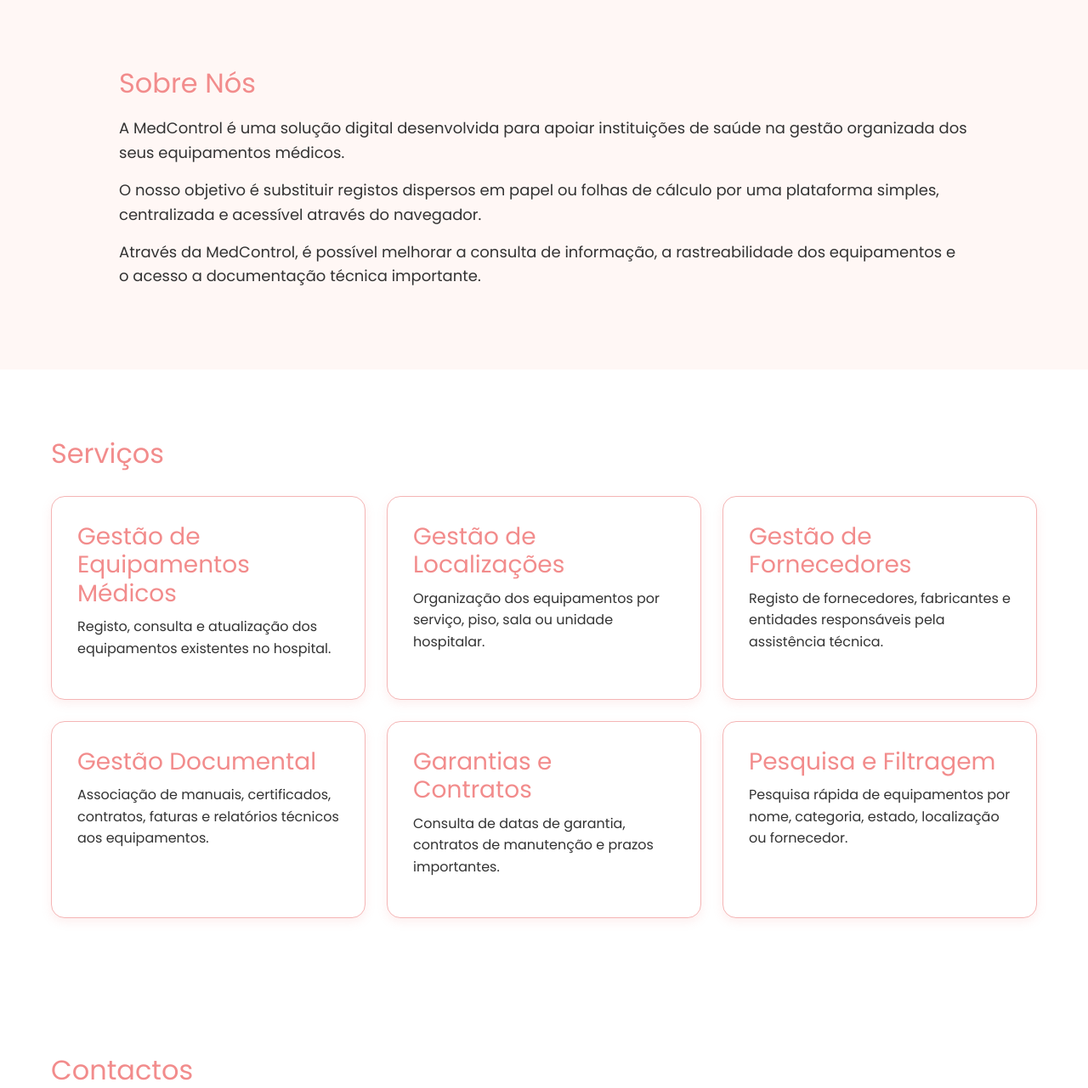
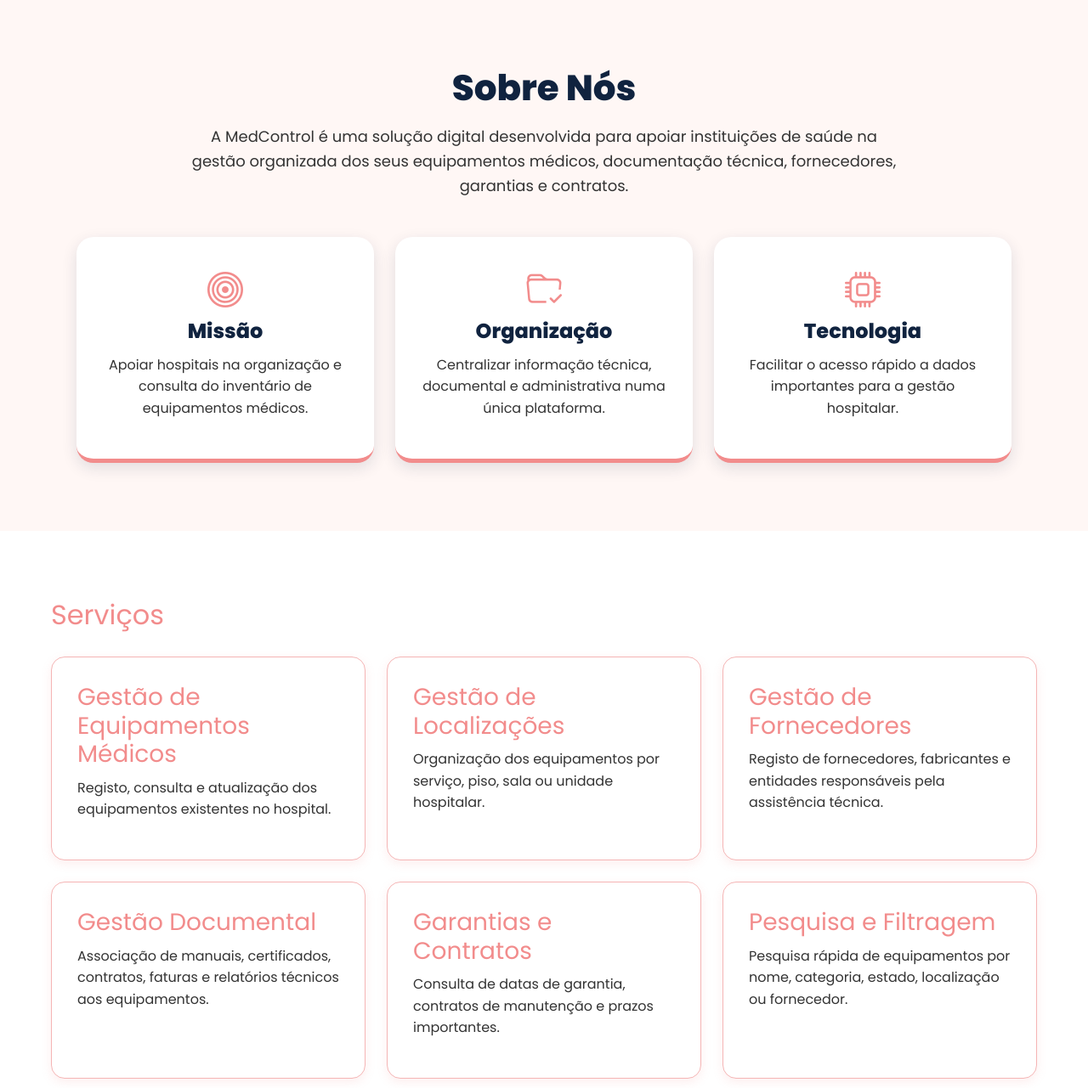
Before and after one commit to MariaFerreira1240661/Projeto-Sibdas, a PHP site: page /frontend/index.html in a window 1280 px wide. Shown: the part 739-2020 px from the top of the page at 85% size. Run offline with PHP 8.4, Linux system fonts and the light colour scheme.

Commit message:
Melhoria da secção sobre nós

```diff
--- a/assets/css/estilo.css
+++ b/assets/css/estilo.css
@@ -176,13 +176,80 @@ footer {
 }
 
 .sobre-container {
-    max-width: 1000px;
+    max-width: 1100px;
     margin: 0 auto;
 }
 
-.sobre-texto p {
+.sobre-intro {
+    text-align: center;
+    max-width: 850px;
+    margin: 0 auto 45px auto;
+}
+
+.sobre-intro h2 {
+    color: #10233f;
+    font-size: 42px;
+    font-weight: 800;
+    margin-bottom: 18px;
+}
+
+.sobre-intro p {
+    color: #333333;
+    font-size: 18px;
+}
+
+.sobre-cards {
+    display: grid;
+    grid-template-columns: repeat(3, 1fr);
+    gap: 25px;
+}
+
+.sobre-card {
+    background-color: #ffffff;
+    padding: 30px;
+    border-radius: 20px;
+    text-align: center;
+    border-bottom: 5px solid #f28c8c;
+    box-shadow: 0 6px 18px rgba(16, 35, 63, 0.12);
+}
+
+.sobre-card i {
+    color: #f28c8c;
+    font-size: 42px;
     margin-bottom: 15px;
-    font-size: 18px;
+}
+
+.sobre-card h3 {
+    color: #10233f;
+    font-size: 24px;
+    font-weight: 800;
+    margin-bottom: 12px;
+}
+
+.sobre-card p {
+    color: #333333;
+    font-size: 16px;
+}
+
+.destaque-item {
+    display: flex;
+    gap: 15px;
+    margin-bottom: 20px;
+    align-items: flex-start;
+}
+
+.destaque-item span {
+    background-color: #f28c8c;
+    color: #ffffff;
+    font-weight: 800;
+    padding: 8px 12px;
+    border-radius: 10px;
+}
+
+.destaque-item p {
+    color: #10233f;
+    font-weight: 600;
+    margin: 0;
 }
 
 #contactos {
--- a/frontend/index.html
+++ b/frontend/index.html
@@ -57,20 +57,33 @@
 
     <section id="sobre-nos">
         <div class="sobre-container">
-            <div class="sobre-texto">
+            <div class="sobre-intro">
                 <h2>Sobre Nós</h2>
                 <p>
                     A MedControl é uma solução digital desenvolvida para apoiar instituições de saúde
-                    na gestão organizada dos seus equipamentos médicos.
+                    na gestão organizada dos seus equipamentos médicos, documentação técnica,
+                    fornecedores, garantias e contratos.
                 </p>
-                <p>
-                    O nosso objetivo é substituir registos dispersos em papel ou folhas de cálculo por
-                    uma plataforma simples, centralizada e acessível através do navegador.
-                </p>
-                <p>
-                    Através da MedControl, é possível melhorar a consulta de informação, a rastreabilidade
-                    dos equipamentos e o acesso a documentação técnica importante.
-                </p>
+            </div>
+
+            <div class="sobre-cards">
+                <div class="sobre-card">
+                    <i class="bi bi-bullseye"></i>
+                    <h3>Missão</h3>
+                    <p>Apoiar hospitais na organização e consulta do inventário de equipamentos médicos.</p>
+                </div>
+
+                <div class="sobre-card">
+                    <i class="bi bi-folder-check"></i>
+                    <h3>Organização</h3>
+                    <p>Centralizar informação técnica, documental e administrativa numa única plataforma.</p>
+                </div>
+
+                <div class="sobre-card">
+                    <i class="bi bi-cpu"></i>
+                    <h3>Tecnologia</h3>
+                    <p>Facilitar o acesso rápido a dados importantes para a gestão hospitalar.</p>
+                </div>
             </div>
         </div>
     </section>
```
